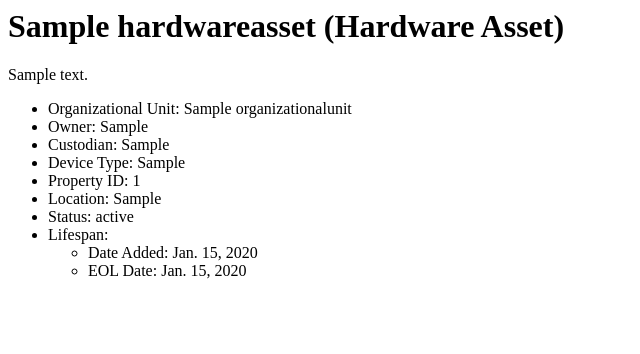
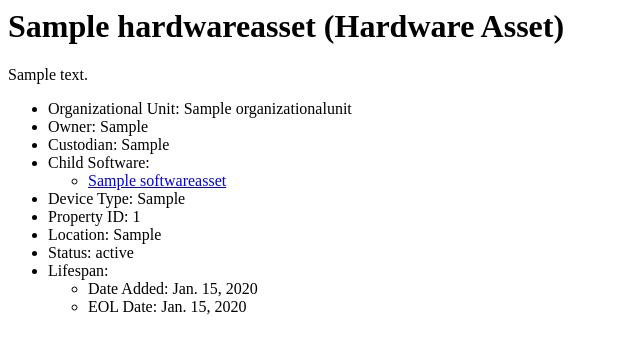
Before and after one commit to dogoncouch/LogESP, a Django app: page /hwam/hw/1/ in a window 1280 px wide. Shown: the top 354 px of the page, without its empty margins (0-640 px from the left). Run offline with Django 3.2, Linux system fonts and the light colour scheme; tables that the repository leaves empty hold one stand-in row (values such as "Sample post").

Commit message:
Define parent/child software relationships

```diff
--- a/hwam/models.py
+++ b/hwam/models.py
@@ -27,10 +27,11 @@ class HardwareAsset(models.Model):
 
 class SoftwareAsset(models.Model):
     parent_hardware = models.ManyToManyField(HardwareAsset,
-            blank=True, symmetrical=False)
+            related_name='child_software', blank=True)
             #through='HWAssetNesting', through_fields=('child', 'parent'))
     parent_software = models.ManyToManyField('self',
-            blank=True, symmetrical=False)
+            related_name='child_software', blank=True,
+            symmetrical=False)
             #through='SWAssetNesting', through_fields=('child', 'parent'))
     asset_name = models.CharField(max_length=30)
     asset_desc = models.CharField(max_length=200, null=True, blank=True)
--- a/hwam/templates/hwam/hw_detail.html
+++ b/hwam/templates/hwam/hw_detail.html
@@ -4,6 +4,11 @@
     <li>Organizational Unit: {{ hw.org_unit }}</li>
     <li>Owner: {{ hw.asset_owner }}</li>
     <li>Custodian: {{ hw.asset_custodian }}</li>
+    <li>Child Software:<ul>
+        {% for a in hw.child_software.all %}
+            <li><a href="{% url 'hwam:sw_detail' a.id %}">{{ a.asset_name }}</a></li>
+        {% endfor %}
+        </ul></li>
     <li>Device Type: {{ hw.device_type }}</li>
     <li>Property ID: {{ hw.property_id }}</li>
     <li>Location: {{ hw.location }}</li>
```
Also changed, not shown: hwam/templates/hwam/sw_detail.html (+10 -5 lines).
